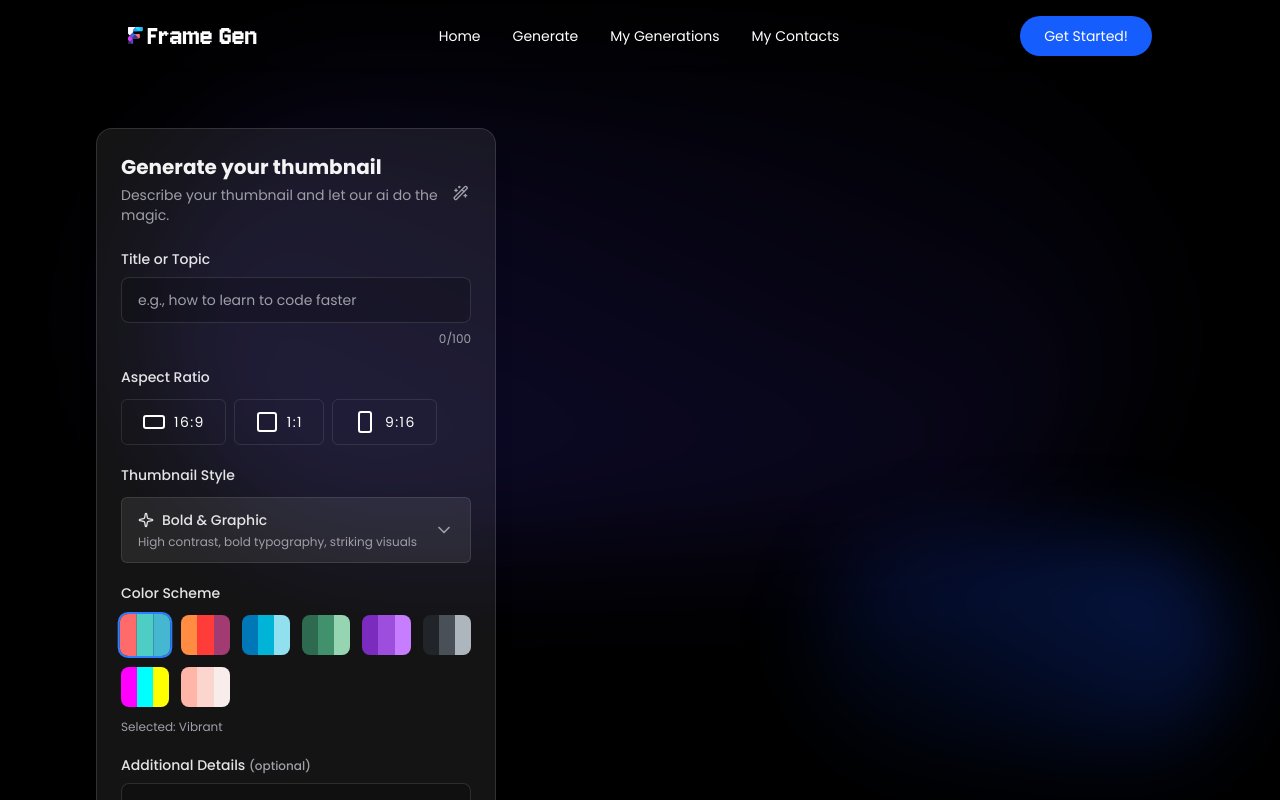
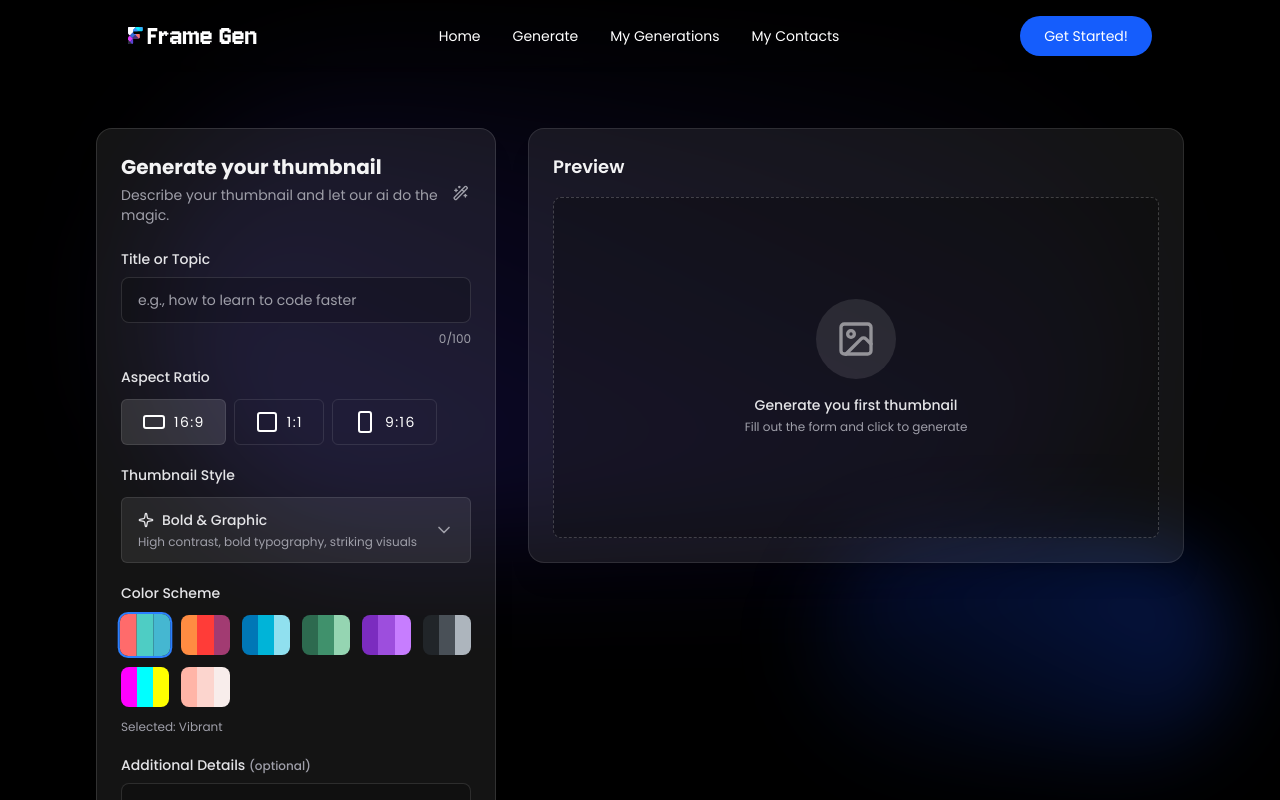
Before and after one commit to 0dux/FrameGen, a React (Vite) app in the folder client/: page /generate in a window 1280 px wide. Shown: the top 800 px of the page. Built offline with nearby package versions, Linux system fonts and the light colour scheme.

Commit message:
Generate page almost finished

```diff
--- /dev/null
+++ b/client/src/components/PreviewPanel.tsx
@@ -0,0 +1,81 @@
+import { DownloadIcon, ImageIcon, Loader2Icon } from "lucide-react";
+import type { AspectRatio, IThumbnail } from "../assets/assets";
+
+const PreviewPanel = ({
+  thumbnail,
+  isLoading,
+  aspectRatio,
+}: {
+  thumbnail: IThumbnail | null;
+  isLoading: boolean;
+  aspectRatio: AspectRatio;
+}) => {
+  const aspectClass = {
+    "16:9": "aspect-video",
+    "1:1": "aspect-square",
+    "9:16": "aspect-[9/16]",
+  } as Record<AspectRatio, string>;
+  const onDownload = () => {
+    if (!thumbnail?.image_url) return;
+    window.open(thumbnail?.image_url, "_blank");
+  };
+  return (
+    <div className="relative mx-auto w-full max-w-2xl">
+      <div className={`relative overflow-hidden ${aspectClass[aspectRatio]}`}>
+        {/* Loading State  */}
+        {isLoading && (
+          <div className="absolute inset-0 flex flex-col items-center justify-center gap-4 bg-black/24">
+            <Loader2Icon className="size-8 animate-spin text-zinc-400" />
+            <div className="text-center">
+              <p className="text-sm font-medium text-zinc-200">
+                Thumbnail is being generated...
+              </p>
+              <p className="mt-1 text-xs text-zinc-400">
+                This may take 10-20 seconds
+              </p>
+            </div>
+          </div>
+        )}
+
+        {/* Thumbnail Generated Preview */}
+        {!isLoading && thumbnail?.image_url && (
+          <div className="group relative h-full w-full">
+            <img
+              src={thumbnail?.image_url}
+              alt={thumbnail?.title}
+              className="w-full h-full object-cover"
+            />
+            <div className="absolute inset-0 flex items-end justify-center bg-black/10 opacity-0 transition-opacity group-hover:opacity-100">
+              <button
+                onClick={onDownload}
+                type={"button"}
+                className="mb-8 flex items-center gap-2 rounded-md px-5 py-2.5 text-xs font-medium transition bg-white/30 ring-2 ring-white/40 backdrop-blur hover:scale-105 active:scale-95"
+              >
+                <DownloadIcon className="size-4" />
+                Download Thumbnail
+              </button>
+            </div>
+          </div>
+        )}
+        {/* Empty State */}
+        {!isLoading && !thumbnail?.image_url && (
+          <div className="absolute inset-0 flex flex-col items-center justify-center gap-4 rounded-lg border border-dashed border-white/20 bg-black/24 h-full">
+            <div className="max-sm:hidden flex size-20 items-center justify-center rounded-full bg-white/10">
+              <ImageIcon className="size-10 opacity-50 text-white" />
+            </div>
+            <div className="px-4 text-center">
+              <p className="text-sm text-zinc-200 font-medium">
+                Generate you first thumbnail
+              </p>
+              <p className="mt-1 text-xs text-zinc-400">
+                Fill out the form and click to generate
+              </p>
+            </div>
+          </div>
+        )}
+      </div>
+    </div>
+  );
+};
+
+export default PreviewPanel;
--- a/client/src/pages/Generate.tsx
+++ b/client/src/pages/Generate.tsx
@@ -9,6 +9,7 @@
 } from "../assets/assets";
 import AspectRatioSelector from "../components/AspectRatioSelector";
 import ColorSchemeSelector from "../components/ColorSchemeSelector";
+import PreviewPanel from "../components/PreviewPanel";
 import SoftBackDrop from "../components/SoftBackDrop";
 import StyleSelector from "../components/StyleSelector";
 
@@ -16,7 +17,7 @@
   const { id } = useParams();
   const [title, setTitle] = useState("");
   const [additionalDetails, setAdditionalDetails] = useState("");
-  const [aspectRatios, setAspectRatios] = useState<AspectRatio>("16:9 ");
+  const [aspectRatios, setAspectRatios] = useState<AspectRatio>("16:9");
   const [style, setStyle] = useState<ThumbnailStyle>("Bold & Graphic");
   const [styleDropdownOpen, setStyleDropdownOpen] = useState(false);
   const [colorSchemeId, setColorSchemeId] = useState(
@@ -108,7 +109,16 @@
             </div>
             {/* right panel */}
             <div>
-
+              <div className="p-6 rounded-2xl bg-white/8 border border-white/10 shadow-xl">
+                <h2 className="text-lg font-semibold text-zinc-100 mb-4">
+                  Preview
+                </h2>
+                <PreviewPanel
+                  thumbnail={thumbnail}
+                  isLoading={loading}
+                  aspectRatio={aspectRatios}
+                />
+              </div>
             </div>
           </div>
         </main>
```
